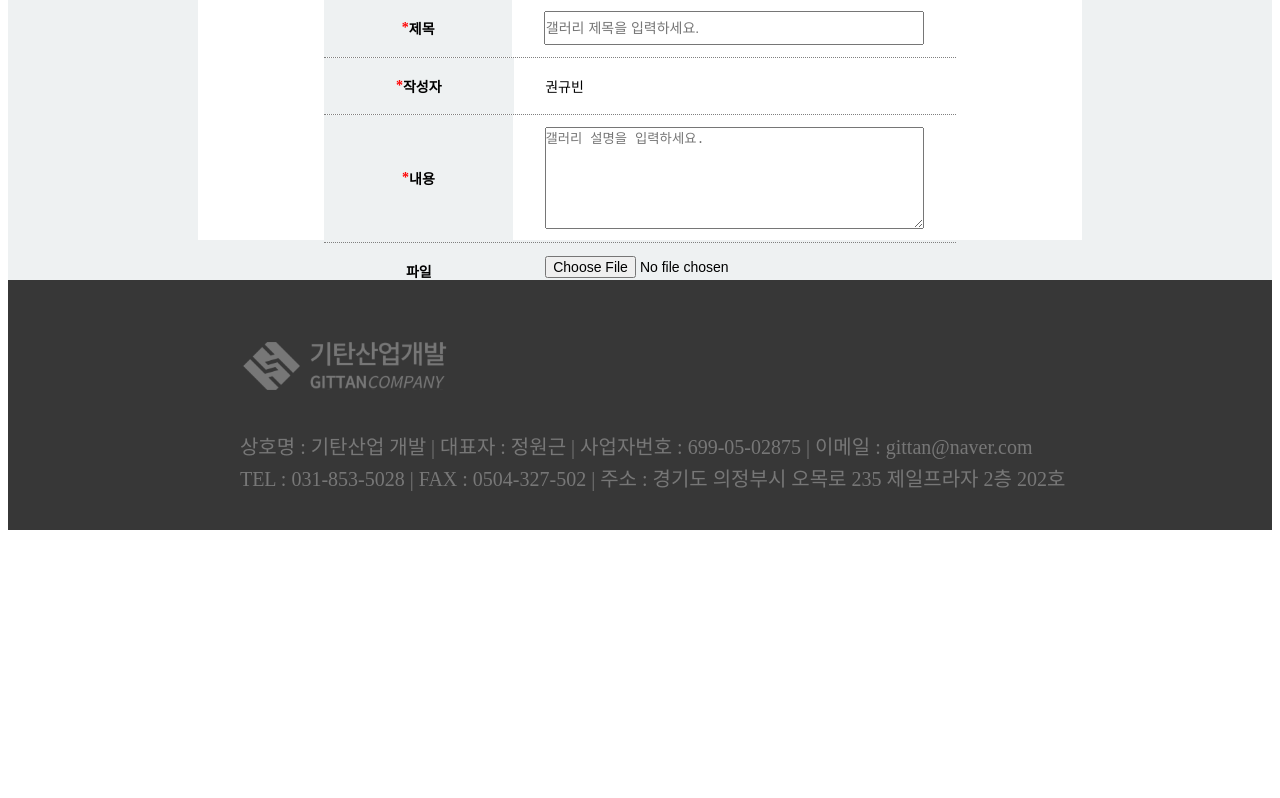
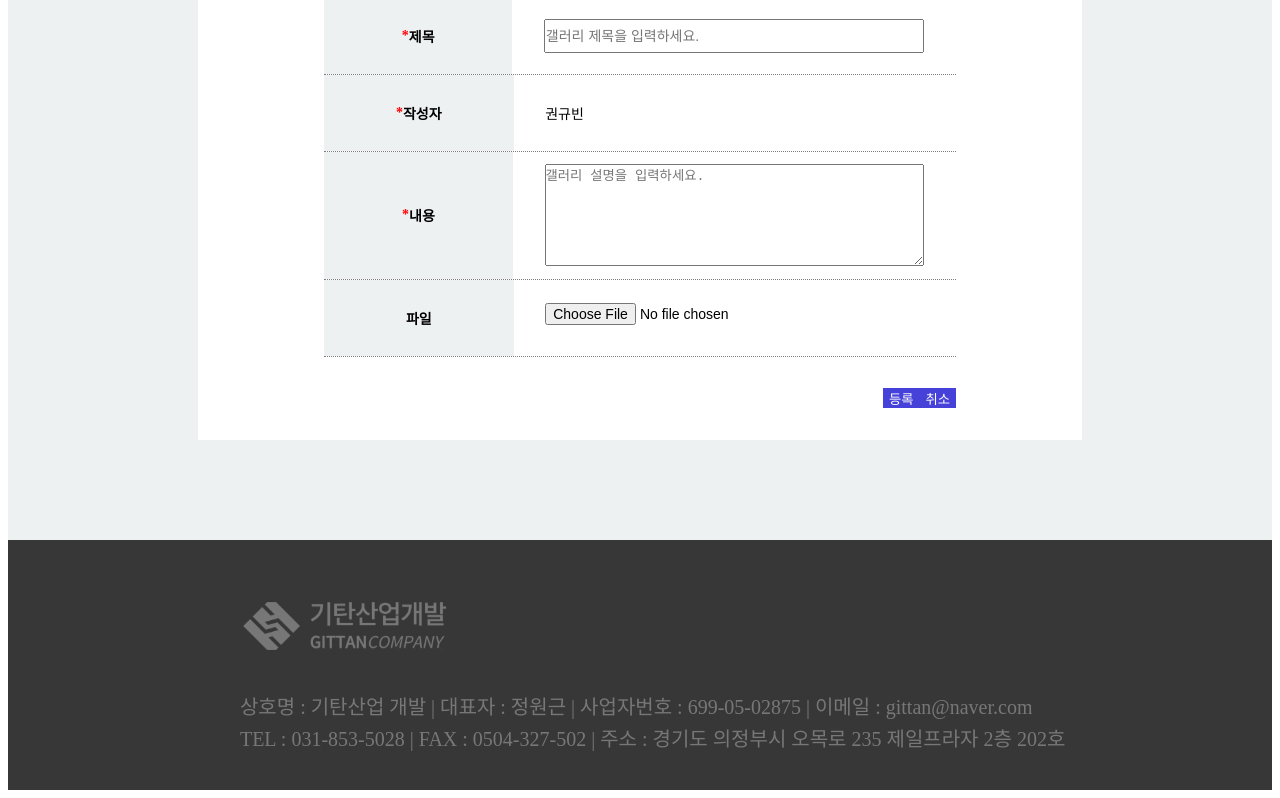
Before and after one commit to HUMBLE25/gittan_homepage, a Next.js app: page /bin in a window 1280 px wide. Shown: the part 762-1560 px from the top of the page. Before the commit the page ends 1300 px from the top, so only its background shows below. Built offline with nearby package versions, Linux system fonts and the light colour scheme.

Commit message:
Fix admin page rayout

```diff
--- a/src/styles/bin.module.css
+++ b/src/styles/bin.module.css
@@ -72,7 +72,7 @@
 
 .body{
     width: 100%;
-    height: 55vh;
+    height: 700px;
     position: relative;
     display: flex;
     flex-direction: column;
@@ -83,7 +83,7 @@
 
 .form_wrapper {
     width: 50%;
-    height: 50vh;
+    height: 600px;
     position: relative;
     display: flex;
     flex-direction: column;
@@ -120,7 +120,7 @@
 
 .form_container{
     width: 100%;
-    /* height: 80%; */
+    height: 80%;
     position: relative;
     display: flex;
     flex-direction: column;
@@ -202,7 +202,7 @@
 .form_cancel{
     height: 20px;
     position: relative;
-    margin: 5% 5% 5% 0%;
+    margin: 5% 0% 5% 0%;
     border: none;
     color: white;
     background-color: #4641D9;
```
